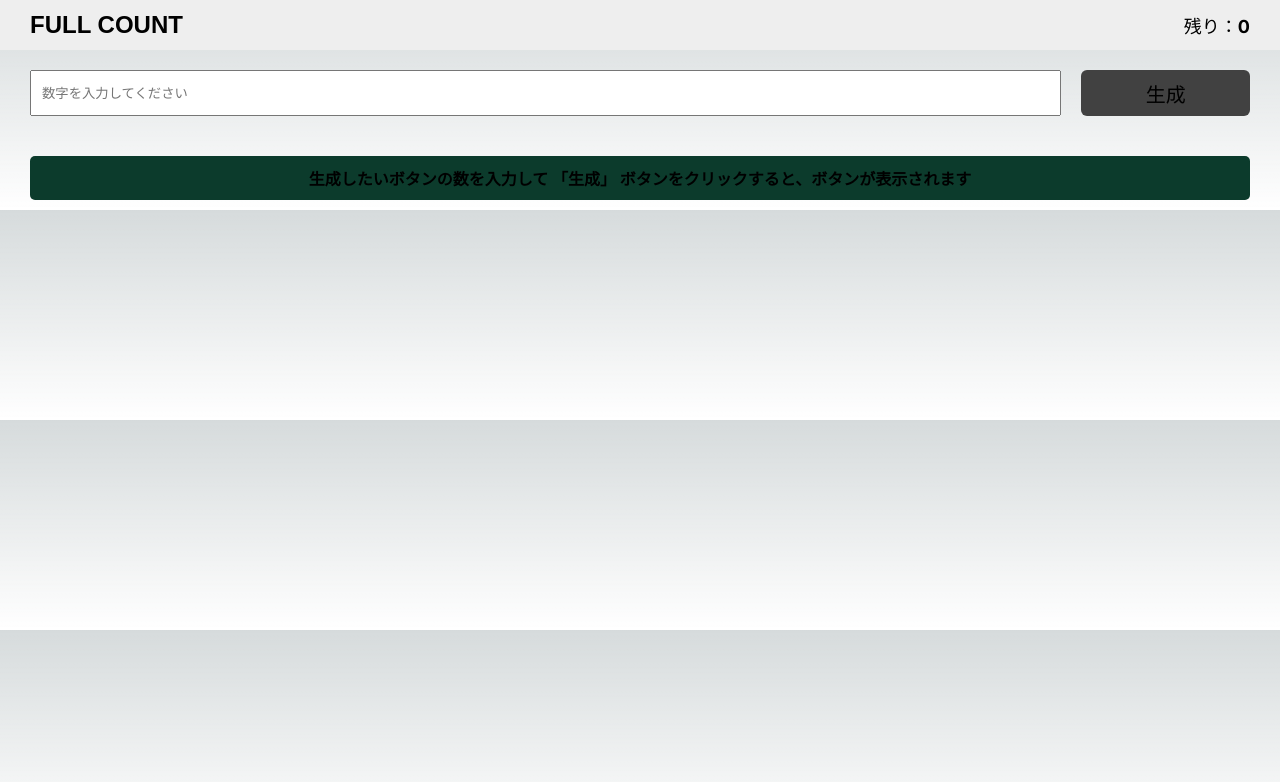
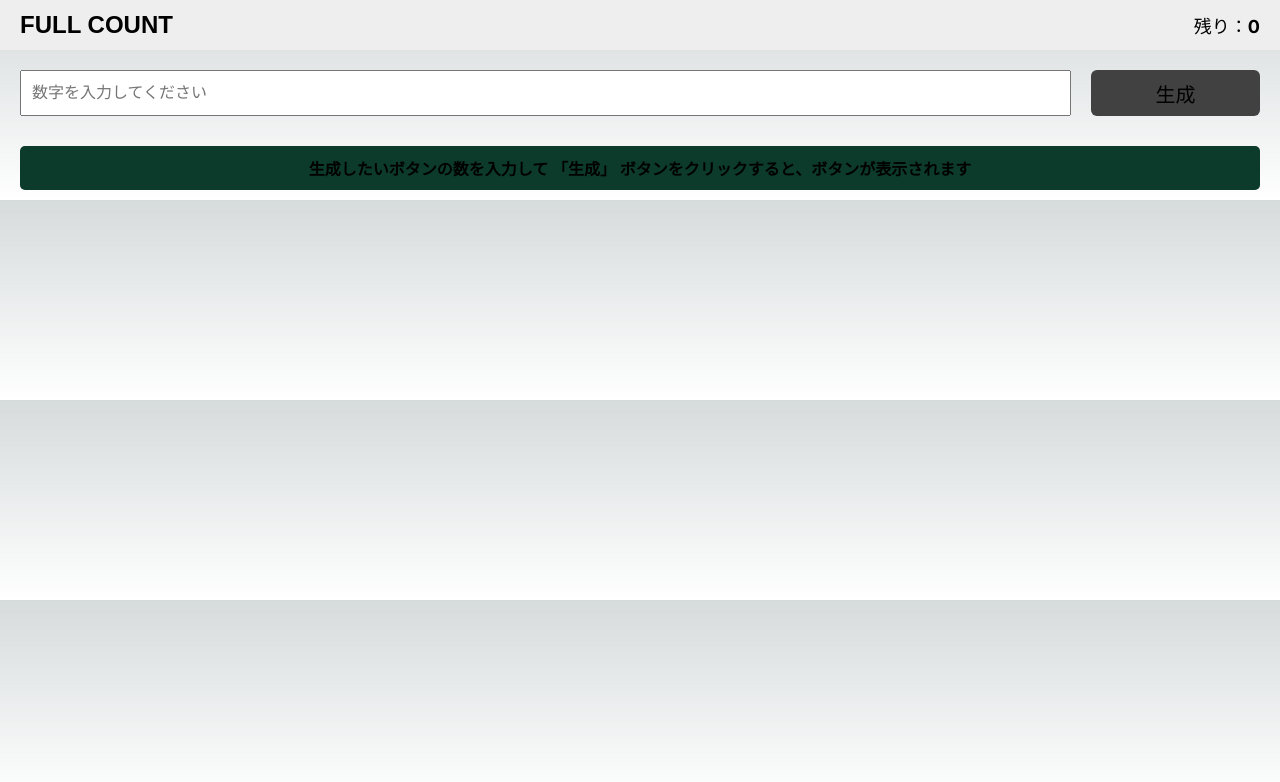
Before and after one commit to phoby20/fullcount, a Next.js app: page /Main in a window 1280 px wide. Shown: the top 782 px of the page. Built offline with nearby package versions, Linux system fonts and the light colour scheme; a web font is replaced by a local one.

Commit message:
design: 스타일 변경

```diff
--- a/src/app/Main/page.module.scss
+++ b/src/app/Main/page.module.scss
@@ -4,7 +4,7 @@
     .generate {
       display: flex;
       column-gap: 20px;
-      margin: 30px;
+      margin: 20px;
 
       &_button {
         width: 200px;
@@ -13,7 +13,7 @@
   }
 
   .button_wrap {
-    padding: 10px 30px;
+    padding: 10px 20px;
     .buttons {
       display: grid;
       grid-template-columns: 1fr 1fr;
--- a/src/app/ui/atoms/Input/page.module.scss
+++ b/src/app/ui/atoms/Input/page.module.scss
@@ -2,4 +2,5 @@
   height: 46px;
   width: 100%;
   padding-left: 10px;
+  font-size: 16px;
 }
--- a/src/app/ui/atoms/NumberButton/page.module.scss
+++ b/src/app/ui/atoms/NumberButton/page.module.scss
@@ -13,6 +13,10 @@
     background-color: rgb(55, 55, 55);
   }
 
+  &:visited {
+    background-color: rgb(228, 255, 235);
+  }
+
   &:disabled {
     background-color: rgb(55, 55, 55); // 비활성화 상태일 때 배경색 설정
     cursor: not-allowed; // 비활성화된 버튼의 커서를 변경 (선택 사항)
--- a/src/app/ui/organisms/Header/page.module.scss
+++ b/src/app/ui/organisms/Header/page.module.scss
@@ -1,7 +1,7 @@
 .container {
   width: 100%;
   height: 50px;
-  padding: 0px 30px;
+  padding: 0px 20px;
   display: flex;
   align-items: center;
   justify-content: space-between;
```
Also changed, not shown: src/app/page.tsx (+7 -0 lines).
